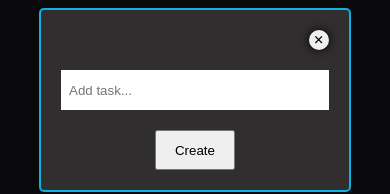
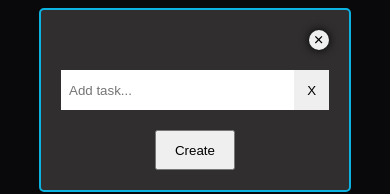
Before and after one commit to agustinharmann/TodoApp, a React (Create React App) app: page / in a window 390 px wide. Both pictures are taken after a click on the button 195 px from the left and 799 px from the top of the page. Shown: the part 322-516 px from the top of the page. Built offline with nearby package versions, Linux system fonts and the light colour scheme.

Commit message:
change names className and add button for reset input on todoadd

```diff
--- a/src/components/Header/styles.css
+++ b/src/components/Header/styles.css
@@ -10,6 +10,7 @@
   background-color: #16161f;
   position: sticky;
   top: 0;
+  z-index: 400;
 }
 
 .header_ligth--header {
@@ -72,14 +73,6 @@
   height: auto;
 }
 
-@media only screen and (max-width: 969px) {
-
-  .header {
-    z-index: 400;
-  }
-
-}
-
 @media only screen and (max-width: 600px) {
 
   .container-logo--header {
--- a/src/components/Home/index.jsx
+++ b/src/components/Home/index.jsx
@@ -8,17 +8,17 @@ import './styles.css';
 
 const Home = () => {
 
-  const { modalAdd, setModalAdd } = useContext(UserContext);
+  const { todoAdd, setTodoAdd } = useContext(UserContext);
 
   return (
     <main className='home'>
       <Status />
       <TodoList />
       <TodoAdd />
-      <div className={modalAdd ? `disable-todoadd` : `container-btn-drop_todoadd--home`}>
+      <div className={todoAdd ? `disable-todoadd` : `container-btn-drop_todoadd--home`}>
         <button
           className='btn-drop_todoadd--home'
-          onClick={() => setModalAdd(!modalAdd)}
+          onClick={() => setTodoAdd(!todoAdd)}
         >
           <GoPlus className='icon-drop_todoadd--home' />
         </button>
--- a/src/components/Home/styles.css
+++ b/src/components/Home/styles.css
@@ -20,10 +20,11 @@
 .btn-drop_todoadd--home {
   width: 70px;
   height: 70px;
-  box-shadow: 0 0 5px #000000;
   border: none;
   border-radius: 50%;
+  box-shadow: 0 0 5px #000000;
   background-color: #5046c7;
+  cursor: pointer;
 }
 
 .btn_drop-modal_ligth--todoadd {
@@ -51,4 +52,9 @@
     z-index: 400;
   }
 
+  .btn-drop_todoadd--home {
+    width: 60px;
+    height: 60px;
+  }
+
 }
--- a/src/components/TodoAdd/index.jsx
+++ b/src/components/TodoAdd/index.jsx
@@ -6,21 +6,22 @@ import './styles.css';
 
 const TodoAdd = () => {
 
-  const { description, modalAdd, setModalAdd, onInputChange, onFormSubmit, addTodo, theme } = useContext(UserContext);
+  const { description, todoAdd, setTodoAdd, onInputChange, onFormSubmit, onResetForm, theme } = useContext(UserContext);
 
   return (
-    <section className={!modalAdd ? 'disable-todoadd' : 'todoadd'}>
+    <section className={!todoAdd ? 'disable-todoadd' : 'todoadd'}>
       <form
         className={`form--todoadd ${theme && 'form_ligth--todoadd'}`}
         onSubmit={onFormSubmit}>
         <div className='container-btn-close--todoadd'>
           <button
             className='btn-close--todoadd'
-            onClick={() => setModalAdd(!modalAdd)}
+            onClick={() => setTodoAdd(!todoAdd)}
           >
             <IoCloseSharp className='icon-btn-close--todoadd' />
           </button>
         </div>
+        <div className='container-input--todoadd'>
           <input
             className='input--todoadd'
             type='text'
@@ -31,9 +32,15 @@ const TodoAdd = () => {
             value={description}
           />
           <button
+            className='btn-reset_input--todoadd'
+            onClick={onResetForm}
+          >
+            X
+          </button>
+        </div>
+        <button
           className='btn-add--todoadd'
           type='submit'
-          onClick={addTodo}
         >
           Create
         </button>
--- a/src/components/TodoAdd/styles.css
+++ b/src/components/TodoAdd/styles.css
@@ -27,26 +27,48 @@
   background-color: #646464;
 }
 
-.input--todoadd {
+.container-input--todoadd {
   width: 100%;
   max-width: 600px;
   height: 40px;
   margin: 20px;
+  display: flex;
+}
+
+.input--todoadd {
+  width: 100%;
+  height: 100%;
   padding-left: 8px;
   border: none;
 }
 
 .input--todoadd:focus {
-  outline: 1px solid rgb(192, 192, 192);
+  outline: 1px solid #C0C0C0;
 }
 
 .input--todoadd:focus::placeholder {
   color: #FFFFFF;
 }
 
+.btn-reset_input--todoadd {
+  width: 40px;
+  height: 100%;
+  border: none;
+  cursor: pointer;
+}
+
+.btn-reset_input--todoadd:hover {
+  background-color: #a8a6a6;
+}
+
+.btn-reset_input--todoadd:active {
+  background-color: #2E2E31;
+}
+
 .btn-add--todoadd {
   width: 80px;
   height: 40px;
+  cursor: pointer;
 }
 
 .container-btn-close--todoadd{
@@ -64,6 +86,7 @@
   display: flex;
   justify-content: center;
   align-items: center;
+  cursor: pointer;
 }
 
 .btn-close--todoadd:hover {
--- a/src/index.css
+++ b/src/index.css
@@ -7,8 +7,7 @@
 body {
   background-color: #2e2d3b;
   min-width: 280px;
-  max-width: 1500px;
-  /* AGREGAR flex a un contenedor superior para que al alejar el zoom de la pagina no se rompa la vista*/
+  max-height: 2000px;
   font-family: -apple-system, BlinkMacSystemFont, 'Segoe UI', 'Roboto', 'Oxygen',
     'Ubuntu', 'Cantarell', 'Fira Sans', 'Droid Sans', 'Helvetica Neue',
     sans-serif;
--- a/src/utils/userProvider.jsx
+++ b/src/utils/userProvider.jsx
@@ -13,7 +13,7 @@ const init = () => {
 
 const UserProvider = ({ children }) => {
 
-  const [modalAdd, setModalAdd] = useState(false);
+  const [todoAdd, setTodoAdd] = useState(false);
   const [search, setSearch] = useState('');
 
   let [todos, dispatch] = useReducer(todoReducer, initialState, init);
@@ -21,6 +21,11 @@ const UserProvider = ({ children }) => {
   useEffect(() => {
     localStorage.setItem('todos', JSON.stringify(todos) || []);
   }, [todos]);
+
+  const onInputTodoChange = ({ target }) => {
+    const valueTodo = target.value;
+    setSearch(valueTodo);
+  };
 
   const handleNewTodo = (todo) => {
     const action = {
@@ -46,7 +51,7 @@ const UserProvider = ({ children }) => {
       done: false,
     };
 
-    setModalAdd(false);
+    setTodoAdd(false);
     handleNewTodo(newTodo);
     onResetForm();
   };
@@ -63,11 +68,6 @@ const UserProvider = ({ children }) => {
       type: '[TODO] Complete Todo',
       payload: id,
     });
-  };
-
-  const onInputTodoChange = ({ target }) => {
-    const valueTodo = target.value;
-    setSearch(valueTodo);
   };
 
   const totalTodos = todos.length;
@@ -109,10 +109,11 @@ const UserProvider = ({ children }) => {
         description,
         onInputTodoChange,
         search,
-        modalAdd,
-        setModalAdd,
+        todoAdd,
+        setTodoAdd,
         onInputChange,
         onFormSubmit,
+        onResetForm,
         handleNewTodo,
         delteTodo,
         completeTodo,
```
Lines whose indentation alone changed are shown as unchanged.
